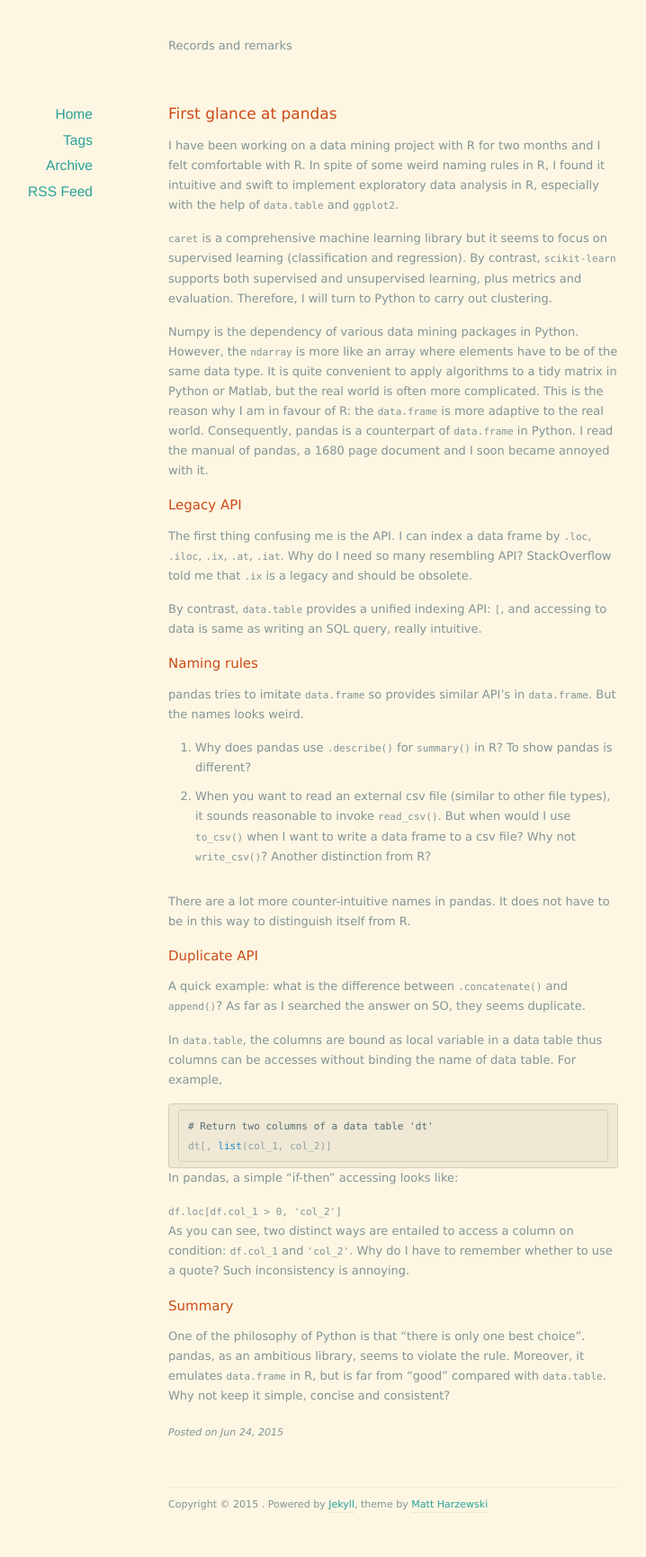
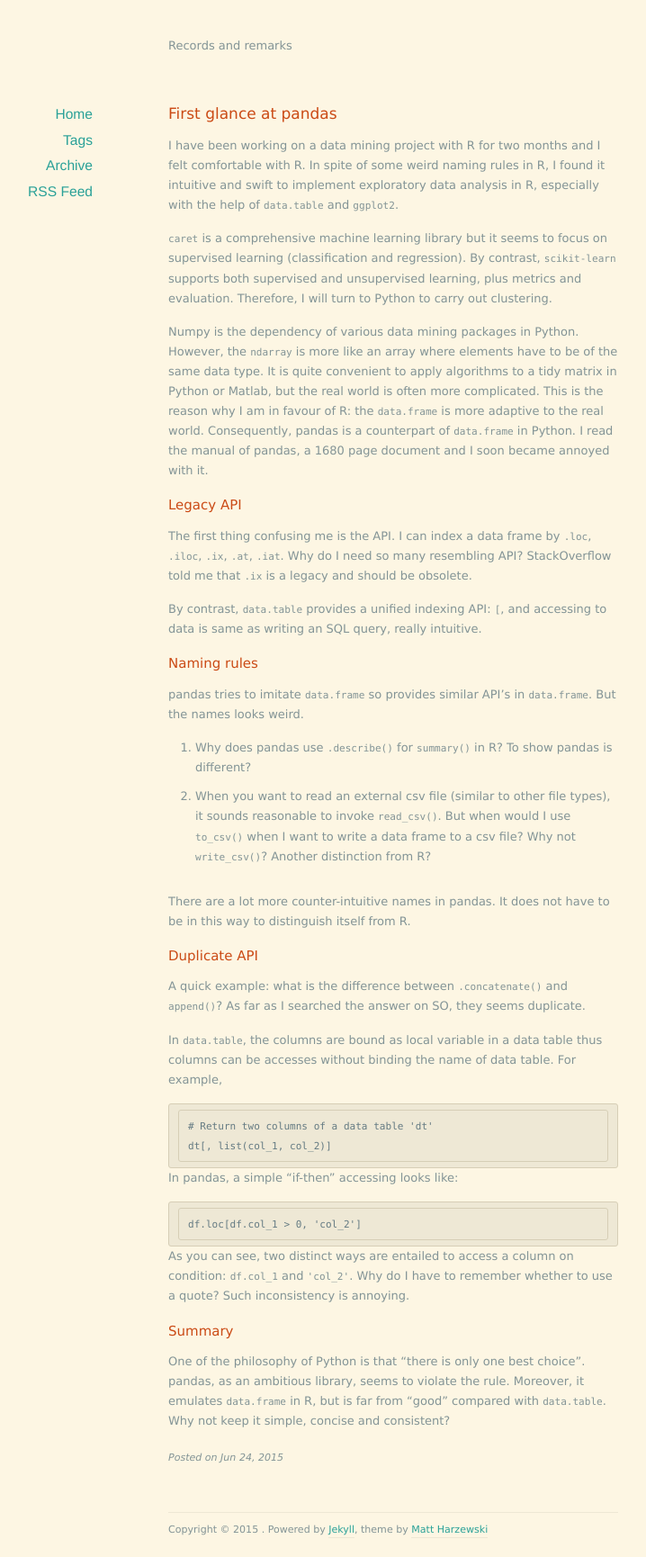
Before and after one commit to zhuzelong/zhuzelong.github.io, a Jekyll site: the page built from _posts/2015-06-24-first-glance-at-pandas.md, in a window 1280 px wide. Shown: the whole page at 90% size, without its empty margins (203-921 px from the left). Built offline with Jekyll 4.4.1, drawn with Linux system fonts in a browser that asks for light colours; nearby versions of some CDN libraries; before the commit the page ends 1702 px from its top, so only the background shows below that.

Commit message:
Fix post

````diff
--- a/_posts/2015-06-24-first-glance-at-pandas.md
+++ b/_posts/2015-06-24-first-glance-at-pandas.md
@@ -34,14 +34,14 @@ A quick example: what is the difference between `.concatenate()` and `append()`?
 
 In `data.table`, the columns are bound as local variable in a data table thus columns can be accesses without binding the name of data table. For example,
 
-```R
+```
 # Return two columns of a data table 'dt'
 dt[, list(col_1, col_2)]
 ```
 
 In pandas, a simple "if-then" accessing looks like:
 
-```Python
+```
 df.loc[df.col_1 > 0, 'col_2']
 ```
 
````
